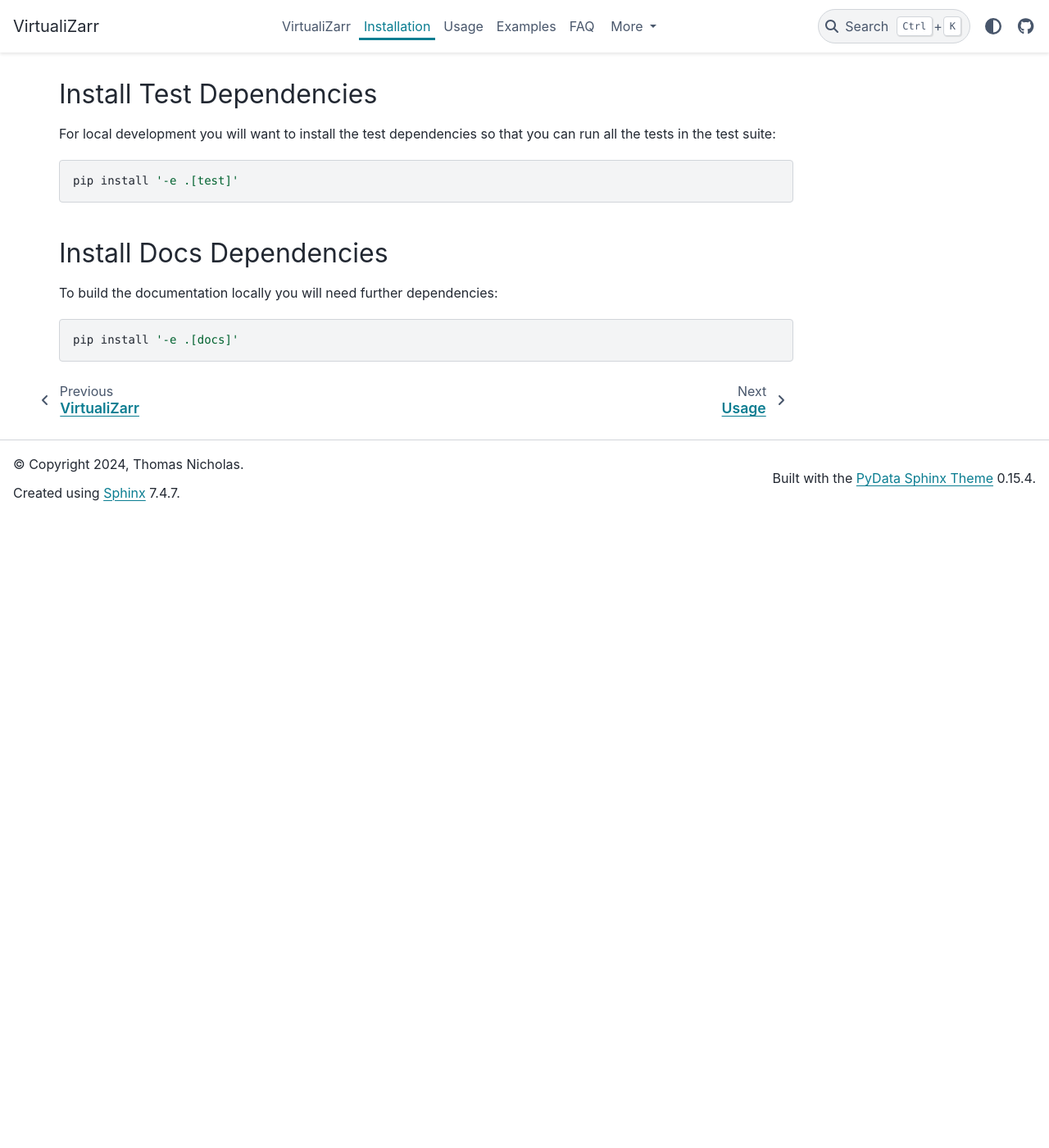
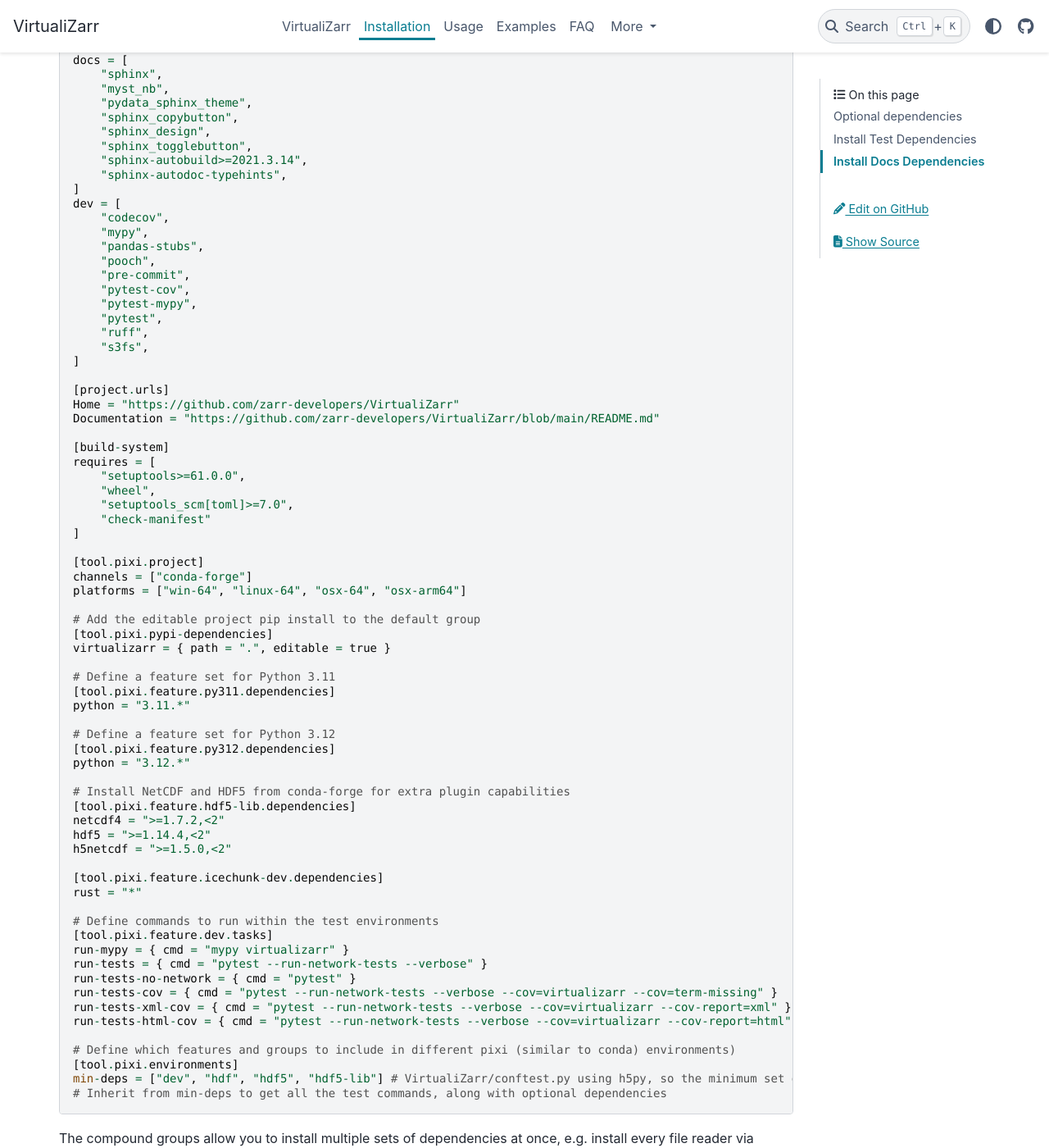
Before and after one commit to zarr-developers/VirtualiZarr, a Sphinx documentation site: the page built from docs/installation.md, in a window 1280 px wide and 1400 px high, scrolled down 1895 px. Shown: the whole window at 82% size. Built offline with Sphinx 7.4.7 and the PyData theme 0.15.4, drawn with Linux system fonts in a browser that asks for light colours; before the commit the page ends 2525 px from its top, so only the background shows below that; some of the changed text lies outside the part shown.

Commit message:
Manage dependencies with pixi (#407)
* Use pixi to manage dependencies with pyproject.toml

* Update readthedocs configuration

* Update contributing guide

* Update release notes

* Update blosc test for unreleased numcodecs change

* Add instructions for serving docs locally

* Add instructions for starting a shell

* Remove environment ymls

---------

Co-authored-by: Aimee Barciauskas <aimee@developmentseed.org>

```diff
--- a/docs/releases.rst
+++ b/docs/releases.rst
@@ -27,7 +27,7 @@
 Internal Changes
 ~~~~~~~~~~~~~~~~
 
-- `ManifestArrays` now internally use `zarr.core.metadata.v3.ArrayV3Metadata <https://github.com/zarr-developers/zarr-python/blob/v3.0.2/src/zarr/core/metadata/v3.py>_`. This replaces the `ZArray` class that was previously used to store metadata about manifest arrays. (:pull:`429`) By `Aimee Barciauskas <https://github.com/abarciauskas-bgse>`_. Notable internal changes:
+- `ManifestArrays` now internally use `zarr.core.metadata.v3.ArrayV3Metadata <https://github.com/zarr-developers/zarr-python/blob/v3.0.2/src/zarr/core/metadata/v3.py>`_. This replaces the `ZArray` class that was previously used to store metadata about manifest arrays. (:pull:`429`) By `Aimee Barciauskas <https://github.com/abarciauskas-bgse>`_. Notable internal changes:
     - Make zarr-python a required dependency with a minimum version `>=3.0.2`.
     - Specify a minimum numcodecs version of `>=0.15.1`.
     - When creating a `ManifestArray`, the `metadata` property should be an `zarr.core.metadata.v3.ArrayV3Metadata` object. There is a helper function `create_v3_array_metadata` which should be used, as it has some useful defaults and includes `convert_to_codec_pipeline` (see next bullet).
@@ -38,6 +38,7 @@
       - Kerchunk uses Zarr version format 2 so we convert `ArrayV3Metadata` to `ArrayV2Metadata` using the `convert_v3_to_v2_metadata` function. This means the `to_kerchunk_json` function is now a bit more complex because we're converting `ArrayV2Metadata` filters and compressor to serializable objects.
     - zarr-python 3.0 does not yet support the big endian data type. This means that FITS and NetCDF-3 are not currently supported (`zarr-python issue #2324 <https://github.com/zarr-developers/zarr-python/issues/2324>`_).
     - zarr-python 3.0 does not yet support datetime and timedelta data types (`zarr-python issue #2616 <https://github.com/zarr-developers/zarr-python/issues/2616>`_).
+- The continuous integration workflows and developer environment now use `pixi <https://pixi.sh/latest/>`_ (:pull:`407`).
 
 .. _v1.3.2:
 
--- a/pyproject.toml
+++ b/pyproject.toml
@@ -29,6 +29,7 @@
     "zarr>=3.0.2",
 ]
 
+# Dependency sets under optional-dependencies are available via PyPI
 [project.optional-dependencies]
 # for creating virtual datasets from objects on remote storage
 remote = [
@@ -75,16 +76,38 @@
     "icechunk>=0.2.4",
 ]
 kerchunk = ["fastparquet"]
+
 all_writers = [
     "virtualizarr[icechunk]",
     "virtualizarr[kerchunk]",
 ]
-all = [
-    "virtualizarr[all_readers]",
-    "virtualizarr[all_writers]",
+
+# Dependency sets under dependencies-groups are NOT available via PyPI
+[dependency-groups]
+upstream = [
+    'xarray @ git+https://github.com/pydata/xarray',
+    'universal_pathlib @ git+https://github.com/fsspec/universal_pathlib',
+    'numcodecs @ git+https://github.com/zarr-developers/numcodecs',
+    'ujson @ git+https://github.com/ultrajson/ultrajson',
+    'zarr @ git+https://github.com/zarr-developers/zarr-python',
+    # optional dependencies
+    'astropy @ git+https://github.com/astropy/astropy',
+    'fsspec @ git+https://github.com/fsspec/filesystem_spec',
+    's3fs @ git+https://github.com/fsspec/s3fs',
+    'kerchunk @ git+https://github.com/fsspec/kerchunk',
+    'icechunk @ git+https://github.com/earth-mover/icechunk#subdirectory=icechunk-python',
 ]
-
-test = [
+docs = [
+    "sphinx",
+    "myst_nb",
+    "pydata_sphinx_theme",
+    "sphinx_copybutton",
+    "sphinx_design",
+    "sphinx_togglebutton",
+    "sphinx-autobuild>=2021.3.14",
+    "sphinx-autodoc-typehints",
+]
+dev = [
     "codecov",
     "mypy",
     "pandas-stubs",
@@ -95,12 +118,11 @@
     "pytest",
     "ruff",
     "s3fs",
-    "virtualizarr[all]"
 ]
 
 [project.urls]
-Home = "https://github.com/TomNicholas/VirtualiZarr"
-Documentation = "https://github.com/TomNicholas/VirtualiZarr/blob/main/README.md"
+Home = "https://github.com/zarr-developers/VirtualiZarr"
+Documentation = "https://github.com/zarr-developers/VirtualiZarr/blob/main/README.md"
 
 [build-system]
 requires = [
@@ -109,6 +131,60 @@
     "setuptools_scm[toml]>=7.0",
     "check-manifest"
 ]
+
+[tool.pixi.project]
+channels = ["conda-forge"]
+platforms = ["win-64", "linux-64", "osx-64", "osx-arm64"]
+
+# Add the editable project pip install to the default group
+[tool.pixi.pypi-dependencies]
+virtualizarr = { path = ".", editable = true }
+
+# Define a feature set for Python 3.11
+[tool.pixi.feature.py311.dependencies]
+python = "3.11.*"
+
+# Define a feature set for Python 3.12
+[tool.pixi.feature.py312.dependencies]
+python = "3.12.*"
+
+# Install NetCDF and HDF5 from conda-forge for extra plugin capabilities
+[tool.pixi.feature.hdf5-lib.dependencies]
+netcdf4 = ">=1.7.2,<2"
+hdf5 = ">=1.14.4,<2"
+h5netcdf = ">=1.5.0,<2"
+
+[tool.pixi.feature.icechunk-dev.dependencies]
+rust = "*"
+
+# Define commands to run within the test environments
+[tool.pixi.feature.dev.tasks]
+run-mypy = { cmd = "mypy virtualizarr" }
+run-tests = { cmd = "pytest --run-network-tests --verbose" }
+run-tests-no-network = { cmd = "pytest" }
+run-tests-cov = { cmd = "pytest --run-network-tests --verbose --cov=virtualizarr --cov=term-missing" }
+run-tests-xml-cov = { cmd = "pytest --run-network-tests --verbose --cov=virtualizarr --cov-report=xml" }
+run-tests-html-cov = { cmd = "pytest --run-network-tests --verbose --cov=virtualizarr --cov-report=html" }
+
+# Define which features and groups to include in different pixi (similar to conda) environments)
+[tool.pixi.environments]
+min-deps = ["dev", "hdf", "hdf5", "hdf5-lib"] # VirtualiZarr/conftest.py using h5py, so the minimum set of dependencies for testing still includes hdf libs
+# Inherit from min-deps to get all the test commands, along with optional dependencies
+test = ["dev", "remote", "hdf", "hdf5", "netcdf3", "fits", "icechunk", "kerchunk", "hdf5-lib"]
+test-py311 = ["dev", "remote", "hdf", "hdf5", "netcdf3", "fits", "icechunk", "kerchunk", "hdf5-lib", "py311"] # test against python 3.11
+test-py312 = ["dev", "remote", "hdf", "hdf5", "netcdf3", "fits", "icechunk", "kerchunk", "hdf5-lib", "py312"] # test against python 3.12
+upstream = ["dev", "hdf", "hdf5", "hdf5-lib", "netcdf3", "upstream", "icechunk-dev"]
+all = ["dev", "remote", "hdf", "hdf5", "netcdf3", "fits", "icechunk", "kerchunk", "hdf5-lib", "all_readers", "all_writers"]
+docs = ["docs"]
+
+
+
+
+# Define commands to run within the docs environment
+[tool.pixi.feature.docs.tasks]
+build-docs = { cmd = "make html", cwd = "docs" }
+serve-docs = { cmd = "sphinx-autobuild docs docs/_build --host 0.0.0.0" }
+readthedocs = "rm -rf $READTHEDOCS_OUTPUT/html && cp -r docs/_build/html $READTHEDOCS_OUTPUT/html"
 
 [tool.setuptools_scm]
 fallback_version = "9999"
```
Also changed, not shown: docs/contributing.md (+40 -24 lines), .readthedocs.yml, 11 other files.
